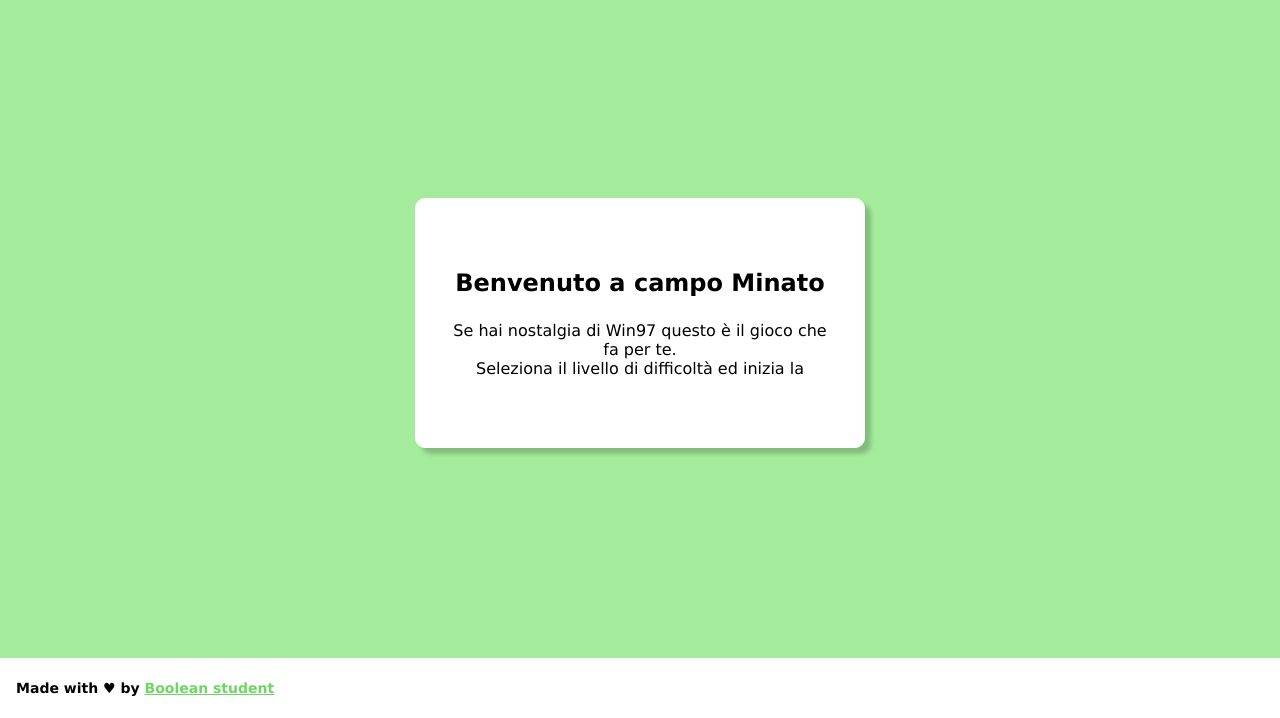
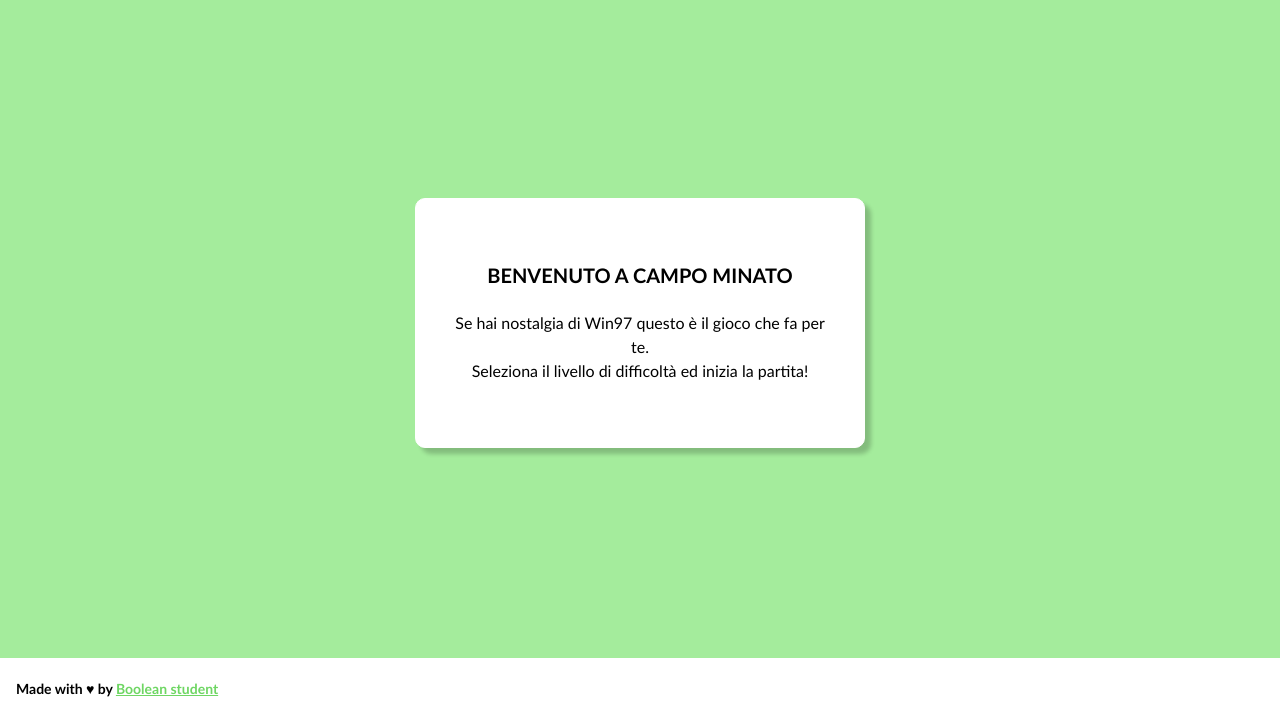
Before and after one commit to Garox7/js-campominato-dom, a plain HTML site: page index.html in a window 1280 px wide. Shown: the part 82-800 px from the top of the page. Drawn offline with Linux system fonts and the light colour scheme.

Commit message:
Commit for check

```diff
--- a/css/style.css
+++ b/css/style.css
@@ -9,7 +9,7 @@
 }
 
 html {
-    font-family: 'Lucida Sans', 'Lucida Sans Regular', 'Lucida Grande', 'Lucida Sans Unicode', Geneva, Verdana, sans-serif;
+    font-family:'Gill Sans', 'Gill Sans MT', Calibri, 'Trebuchet MS', sans-serif;
 }
 
 body {
@@ -157,6 +157,12 @@ footer span a {
 
 .popup h2 {
     margin-bottom: 1.5rem;
+    text-transform: uppercase;
+    font-size: 20px;
+}
+
+.popup p {
+    line-height: 1.5;
 }
 
 .hidden {
--- a/index.html
+++ b/index.html
@@ -38,7 +38,7 @@
 
     <section class="popup">
         <h2>Benvenuto a campo Minato</h2>
-        <p>Se hai nostalgia di Win97 questo è il gioco che fa per te. <br> Seleziona il livello di difficoltà ed inizia la</p>
+        <p>Se hai nostalgia di Win97 questo è il gioco che fa per te. <br> Seleziona il livello di difficoltà ed inizia la partita!</p>
     </section>
 
 </body>
--- a/javascript/script.js
+++ b/javascript/script.js
@@ -9,14 +9,24 @@ playButton.addEventListener('click', function(){
     popupElement.classList.add('hidden');
     gridElement.classList.remove('hidden');
 
-    //inserisco il il valore del livello di difficoltà all'interno di una variabile per stabilire le celle del campo.
     const numberCell = parseInt(selectLevel.value);
-    //di questo valore ne faccio la radice quadrata in modo da avere il numero di celle per ogni riga e colonna
     const sideSquare = Math.sqrt(numberCell);
-    //associo SideSquare ad una variabile all'interno del css in modo da cambiare dinamicamente le celle alla selezione di ogni difficoltà
     gridElement.style.setProperty('--sideSquare', sideSquare);
 
+
+    // const myArray = [];
+    // for (let i = 1; i <= 16; i++) {
+    //     let randomNum;
+    //     do {
+    //         randomNum = randomNumber(1, 16);
+    //     } while (myArray.includes(randomNum)){
+    //         myArray.push(randomNum);
+    //     }
+    // }
+
+
     for (let i = 1; i <= numberCell; i++) {
+
         const cellElement = document.createElement('div');
         cellElement.classList.add('cell');
 
@@ -27,4 +37,9 @@ playButton.addEventListener('click', function(){
             this.classList.toggle('active');
         })
     }
+    console.log(myArray);
 })
+
+function randomNumber (min, max) {
+    return Math.floor(Math.random() * (max - min + 1)) + min;
+}
```
